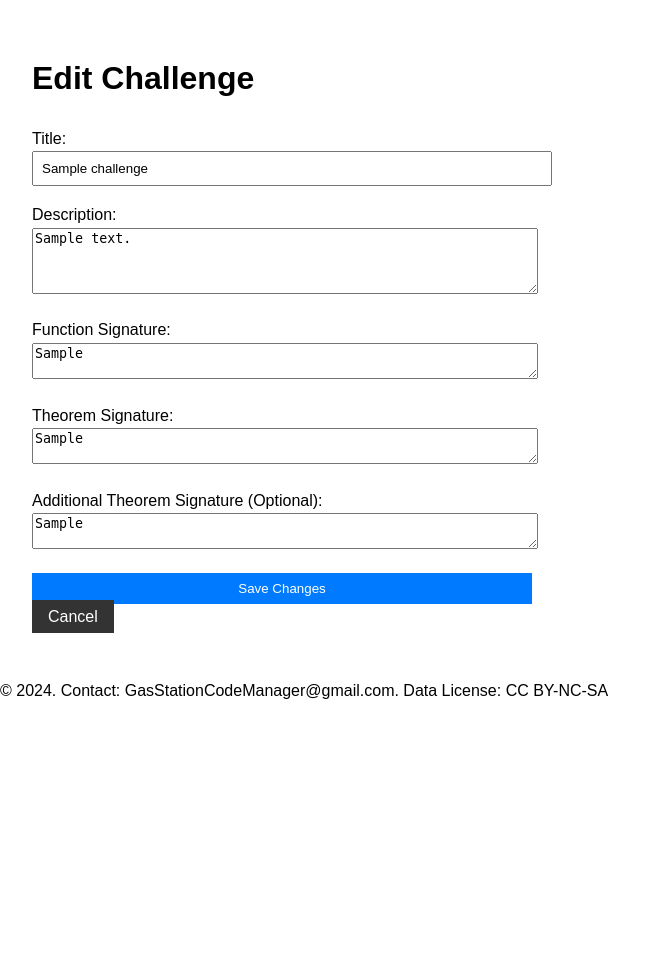
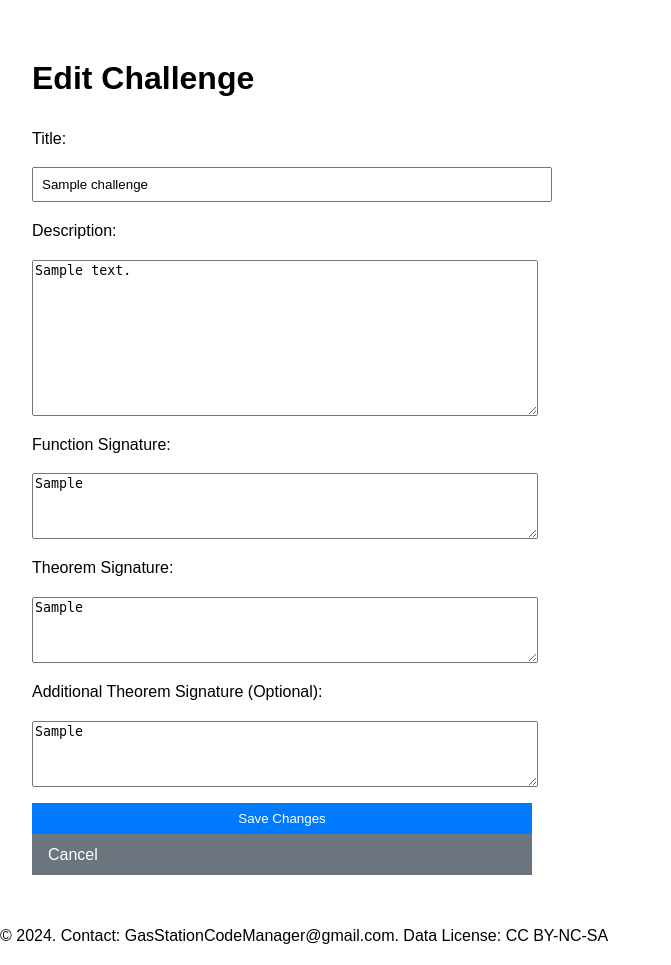
Before and after one commit to GasStationManager/CodeProofTheArena, a FastAPI app: template app/templates/edit_challenge.html in a window 1280 px wide. Shown: the part 58-1023 px from the top of the page, without its empty margins (0-671 px from the left). Before the commit the page ends 757 px from the top, so only its background shows below. Run offline with FastAPI, Linux system fonts and the light colour scheme; the template is opened without the code that fills it: most values are stand-ins (such as "Sample title", 1, 10 or a date in 2020); parts of the project's set-up code (start-up, migrations or seed data) failed here and were passed over.

Commit message:
layout edit_challenge

```diff
--- a/app/templates/edit_challenge.html
+++ b/app/templates/edit_challenge.html
@@ -8,29 +8,17 @@
 {% endif %}
 
 <form method="post">
-    <div>
         <label for="title">Title:</label>
         <input type="text" id="title" name="title" value="{{ challenge.title }}" required>
-    </div>
-    <div>
         <label for="description">Description:</label>
-        <textarea id="description" name="description" rows="4" required>{{ challenge.description }}</textarea>
-    </div>
-    <div>
+        <textarea id="description" name="description" rows="10" required>{{ challenge.description }}</textarea>
         <label for="function_signature">Function Signature:</label>
-        <textarea id="function_signature" name="function_signature" rows="2" required>{{ challenge.function_signature }}</textarea>
-    </div>
-    <div>
+        <textarea id="function_signature" name="function_signature" rows="4" cols="50" required>{{ challenge.function_signature }}</textarea>
         <label for="theorem_signature">Theorem Signature:</label>
-        <textarea id="theorem_signature" name="theorem_signature" rows="2" required>{{ challenge.theorem_signature }}</textarea>
-    </div>
-    <div>
+        <textarea id="theorem_signature" name="theorem_signature" rows="4" cols="50" required>{{ challenge.theorem_signature }}</textarea>
         <label for="theorem2_signature">Additional Theorem Signature (Optional):</label>
-        <textarea id="theorem2_signature" name="theorem2_signature" rows="2">{{ challenge.theorem2_signature or '' }}</textarea>
-    </div>
-    <div class="button-group">
+        <textarea id="theorem2_signature" name="theorem2_signature" rows="4" cols="50">{{ challenge.theorem2_signature or '' }}</textarea>
         <button type="submit">Save Changes</button>
         <a href="/challenges/{{ challenge.id }}" class="button secondary">Cancel</a>
-    </div>
 </form>
 {% endblock %}
--- a/static/css/styles.css
+++ b/static/css/styles.css
@@ -142,6 +142,14 @@ button[type="submit"]:hover {
     margin: 1rem 0;
 }
 
+.button.secondary {
+    background-color: #6c757d;
+}
+
+.button:hover {
+    opacity: 0.9;
+}
+
 form textarea {
     width: 100%;
     font-family: monospace;
```
